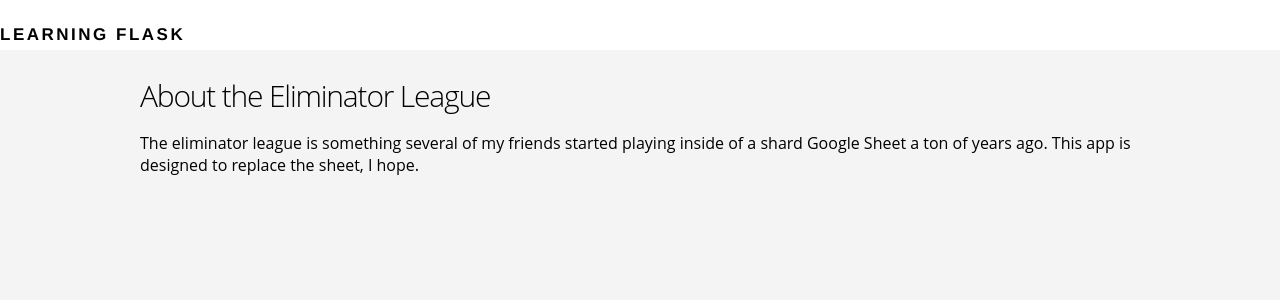
After one commit to billywcollins/learning-flask, a Flask app: page /about in a window 1280 px wide. The commit adds this page. Shown: the top 300 px of the page. Run offline with Flask 2, Linux system fonts and the light colour scheme; some web fonts are replaced.

Commit message:
About page

```diff
--- a/routes.py
+++ b/routes.py
@@ -3,9 +3,12 @@ from flask import Flask, render_template
 app = Flask(__name__)
 
 @app.route("/")
-def indx():
+def index():
 	return render_template("index.html")
 
+@app.route("/about")
+def about():
+	return render_template("about.html")
 
 if __name__ == "__main__":
 	app.run(debug=True)
--- /dev/null
+++ b/templates/about.html
@@ -0,0 +1,10 @@
+{% extends "layout.html" %}
+
+{% block content %}
+<main class="about-section">
+	<div class="container">
+		<h2>About the Eliminator League</h2>
+		<p>The eliminator league is something several of my friends started playing  inside of a shard Google Sheet a ton of years ago. This app is designed to replace the sheet, I hope.</p>
+	</div>
+</main>
+{% endblock %}
--- a/templates/index.html
+++ b/templates/index.html
@@ -5,9 +5,9 @@
 		<div class="container">
 
 			<div class="section-content">
-				<h2>Discover places near you.</h2>
-				<a href="#" class="btn-primary">Sign up</a>
-				<a href="#" class="btn-seecondary">Learn more</a>
+				<h2>Win. Or be eliminated.</h2>
+				<a href="#" class="btn-primary">Login</a>
+				<a href="{{ url_for('about') }}" class="btn-seecondary">Learn more</a>
 			</div>
 
 			<div class="section-device">
```
